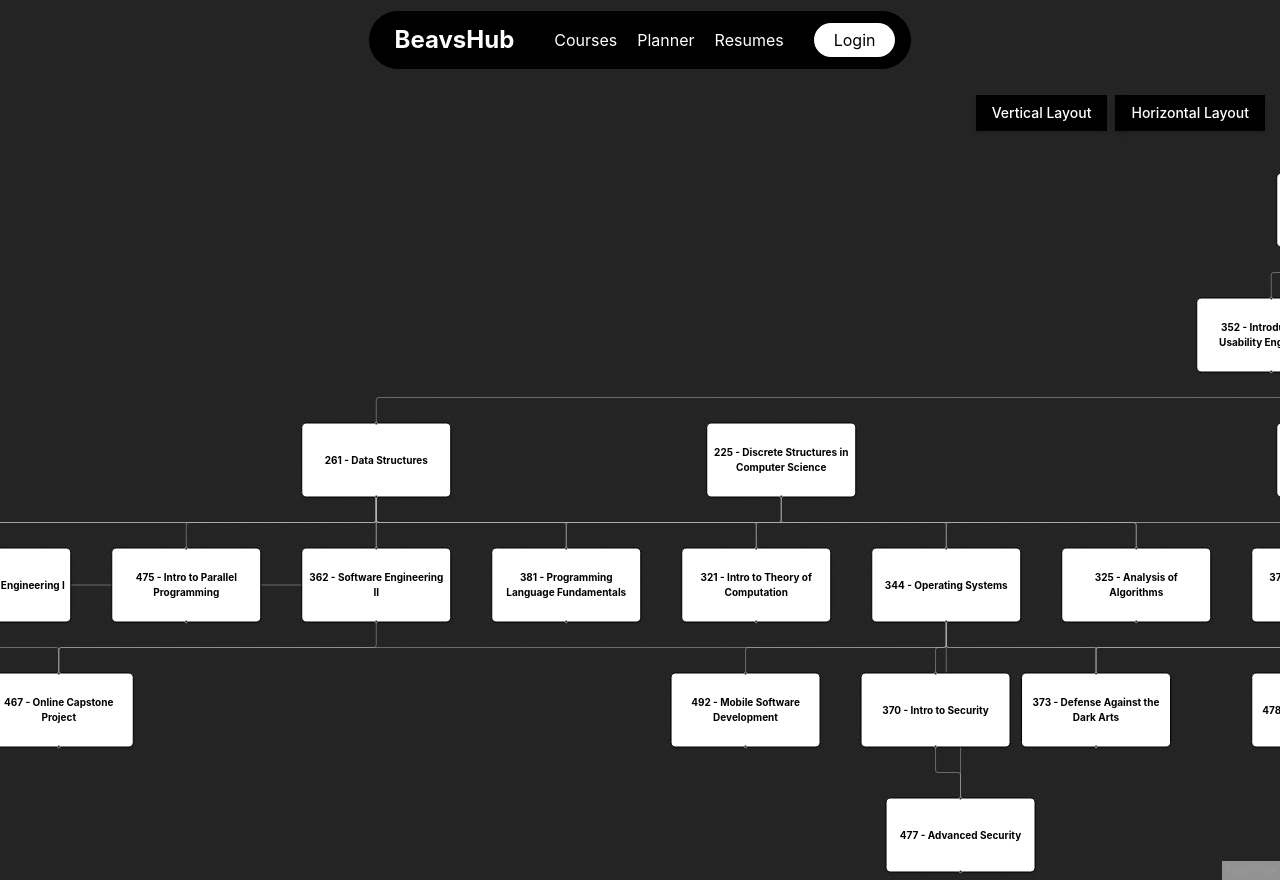
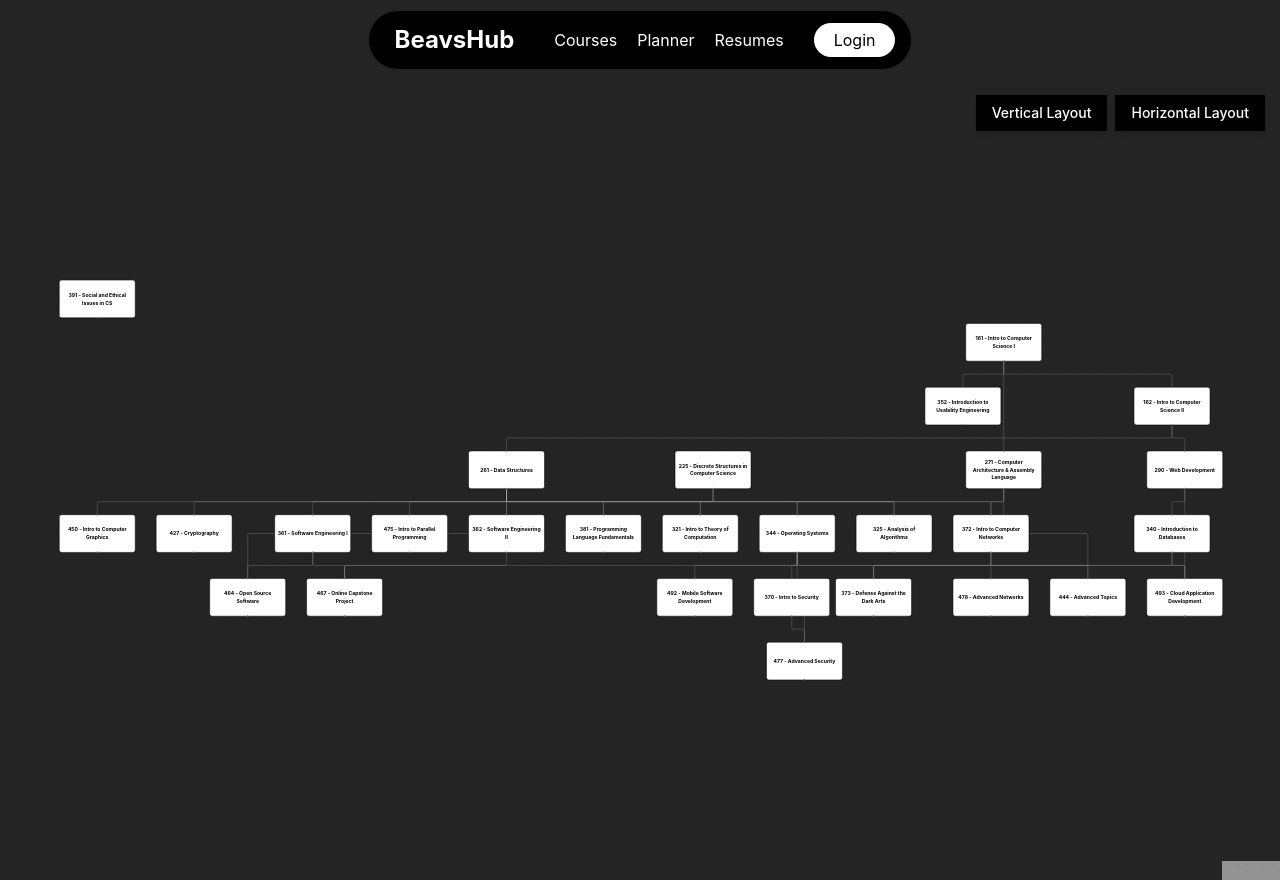
Before and after one commit to paul-nguyen-1/BeavsHubV2, a React (Vite) app in the folder client/: page /planner in a window 1280 px wide. Built offline with nearby package versions, Linux system fonts and the light colour scheme.

Commit message:
set up min zoom -- forgot to do this on prev PR

```diff
--- a/client/src/components/reactFlow/layoutFlow.jsx
+++ b/client/src/components/reactFlow/layoutFlow.jsx
@@ -100,6 +100,7 @@ export const LayoutFlow = () => {
       fitView
       panOnScroll
       selectionOnDrag
+      minZoom={0.001}
       style={{ backgroundColor: "transparent", height: "100%", width: "100%" }}
     >
       <Panel position="top-right">
```
